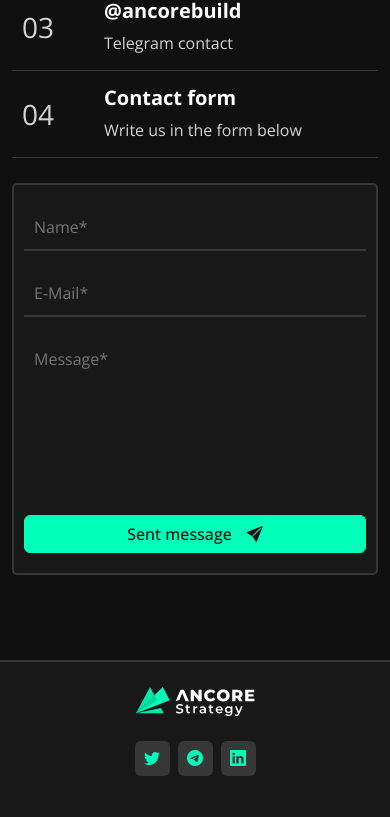
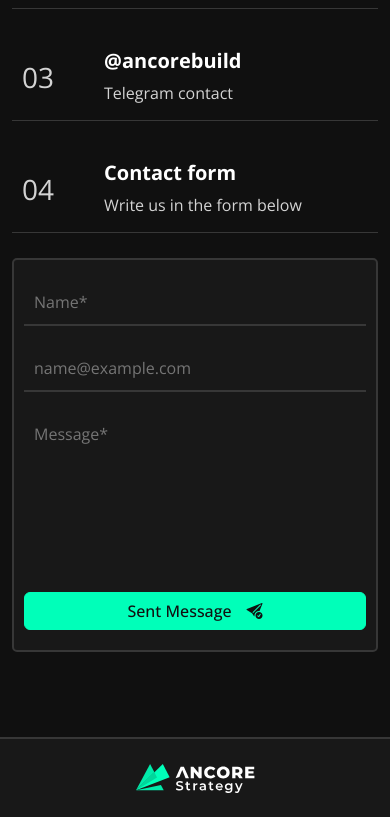
Before and after one commit to TristanVarewijck/ancore.build, a React (Create React App) app: page / in a window 390 px wide. Shown: the part 6262-7079 px from the top of the page. Built offline with nearby package versions, Linux system fonts and the light colour scheme.

Commit message:
email submit check

```diff
--- a/src/components/ContactForm/index.jsx
+++ b/src/components/ContactForm/index.jsx
@@ -1,20 +1,127 @@
+import { useState, useEffect } from "react";
 import Link from "../Link";
 
 const ContactForm = () => {
+  // const [feedbackInput, setFeedbackInput] = useState();
+  const [feedbackSubmit, setFeedbackSubmit] = useState({});
+  const [hasSubmitted, setHasSubmitted] = useState(false);
+  const [emails, setEmails] = useState();
+  const [formData, setFormData] = useState({
+    username: "",
+    email: "",
+    message: "",
+  });
+  const validEmailCheck = new RegExp(
+    /^[A-Za-z0-9_!#$%&'*+=?`{|}~^.-]+@[A-Za-z0-9.-]+$/,
+    "gm"
+  );
+
+  function handleFormData(e) {
+    setFormData(function (prevState) {
+      const { name, value, type } = e.target;
+
+      if (feedbackSubmit.message) {
+        setFeedbackSubmit({});
+      }
+
+      // if (name === "email") {
+      //   if (!value.includes("@")) {
+      //     setFeedbackInput("/assets/mail-red.svg");
+      //   } else if (value.includes("@") && !value.match(validEmailCheck)) {
+      //     setFeedbackInput("/assets/mail-orange.svg");
+      //   } else if (value.match(validEmailCheck)) {
+      //     setFeedbackInput("/assets/mail-green.svg");
+      //   }
+      // }
+
+      return {
+        ...prevState,
+        [name]: value,
+      };
+    });
+  }
+
+  function submitHandler(e) {
+    e.preventDefault();
+    switch (true) {
+      case formData.username == "" ||
+        formData.email == "" ||
+        formData.message == "":
+        setFeedbackSubmit((prevState) => {
+          return {
+            ...prevState,
+            message: "Fill in all inputs please!",
+          };
+        });
+        break;
+      case !formData.email.includes("@"):
+        setFeedbackSubmit((prevState) => {
+          return {
+            ...prevState,
+            message: "Your email must contain a @ sign.",
+          };
+        });
+        break;
+      case formData.email.includes("@") &&
+        !formData.email.match(validEmailCheck):
+        setFeedbackSubmit((prevState) => {
+          return {
+            ...prevState,
+            message: "You entered a invalid email adress.",
+          };
+        });
+        break;
+      default:
+        setHasSubmitted(true);
+        console.log("submitted");
+    }
+  }
+
   return (
     <div className="contactFormContainer">
-      <form>
-        <input type="text" name="name" placeholder="Name*" required></input>
-        <input type="email" name="email" placeholder="E-Mail*" required></input>
-        <textarea name="message" placeholder="Message*" required></textarea>
-        <Link
-          text="Sent message"
-          icon="send-fill"
-          role="button"
-          type="primary"
-          href="https://www.google.com"
-        />
-      </form>
+      {!hasSubmitted ? (
+        <form>
+          <input
+            type="text"
+            name="username"
+            placeholder="Name*"
+            onChange={handleFormData}
+            value={formData.username}
+            required
+          ></input>
+          <input
+            type="email"
+            name="email"
+            placeholder="name@example.com"
+            value={formData.email}
+            onChange={handleFormData}
+            required
+          ></input>
+          <textarea
+            type="message"
+            name="message"
+            placeholder="Message*"
+            onChange={handleFormData}
+            value={formData.message}
+            required
+          ></textarea>
+          <div className="submit-container">
+            <p>{feedbackSubmit.message}</p>
+            <button
+              className="btn btn-primary"
+              onClick={submitHandler}
+              type="submit"
+            >
+              Sent Message
+              <i class="bi bi-send-check-fill"></i>
+            </button>
+          </div>
+        </form>
+      ) : (
+        <div>
+          <p></p>
+        </div>
+      )}
     </div>
   );
 };
--- a/src/components/TextBlock/index.jsx
+++ b/src/components/TextBlock/index.jsx
@@ -10,7 +10,11 @@ const TextBlock = ({ title, subtitle, text, index }) => {
         <p>{subtitle}</p>
       </div>
 
-      {text && <div className="text">{text}</div>}
+      {text && (
+        <div className="text">
+          <p>{text}</p>
+        </div>
+      )}
     </div>
   );
 };
--- a/src/scss/components/Contact.scss
+++ b/src/scss/components/Contact.scss
@@ -1,3 +1,6 @@
 .contact-options {
   list-style-type: none;
+  display: flex;
+  flex-direction: column;
+  gap: 25px;
 }
--- a/src/scss/components/ContactForm.scss
+++ b/src/scss/components/ContactForm.scss
@@ -33,10 +33,38 @@
             resize: none;
         }
     }
+
+    .submit-container {
+        display: flex;
+        align-items: center;
+        flex-direction: row;
+        gap: 20px;
+
+        p {
+            order: 2;
+        }
+    }
 }
 
 @media only screen and (max-width: 680px) {
-    .contactFormContainer form {
-        padding: 20px 10px;
+    .contactFormContainer {
+        form {
+            padding: 20px 10px;
+        }
+        .submit-container {
+            display: flex;
+            align-items: center;
+            flex-direction: column;
+            gap: 10px;
+
+            p {
+                order: 1;
+            }
+
+            button {
+                width: 100%;
+                order: 2;
+            }
+        }
     }
 }
```
